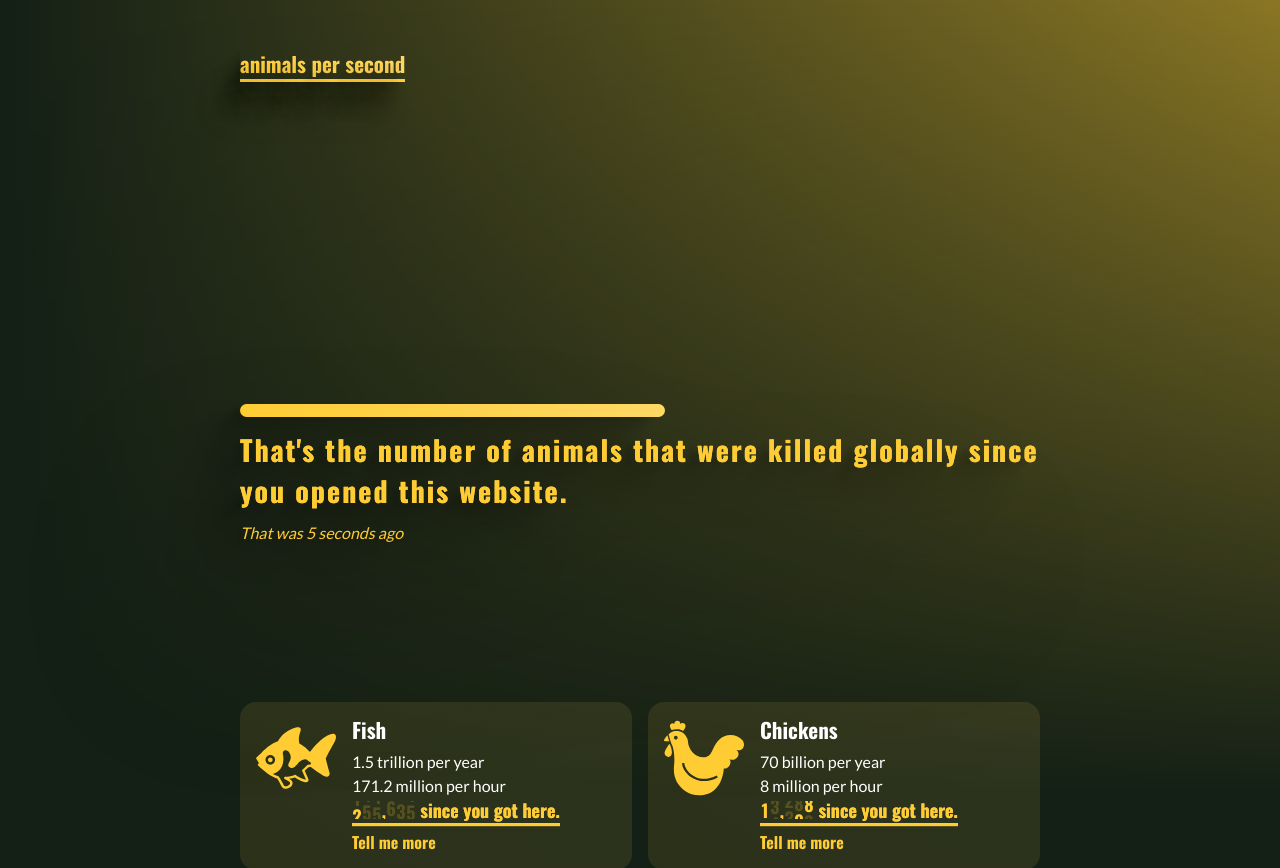
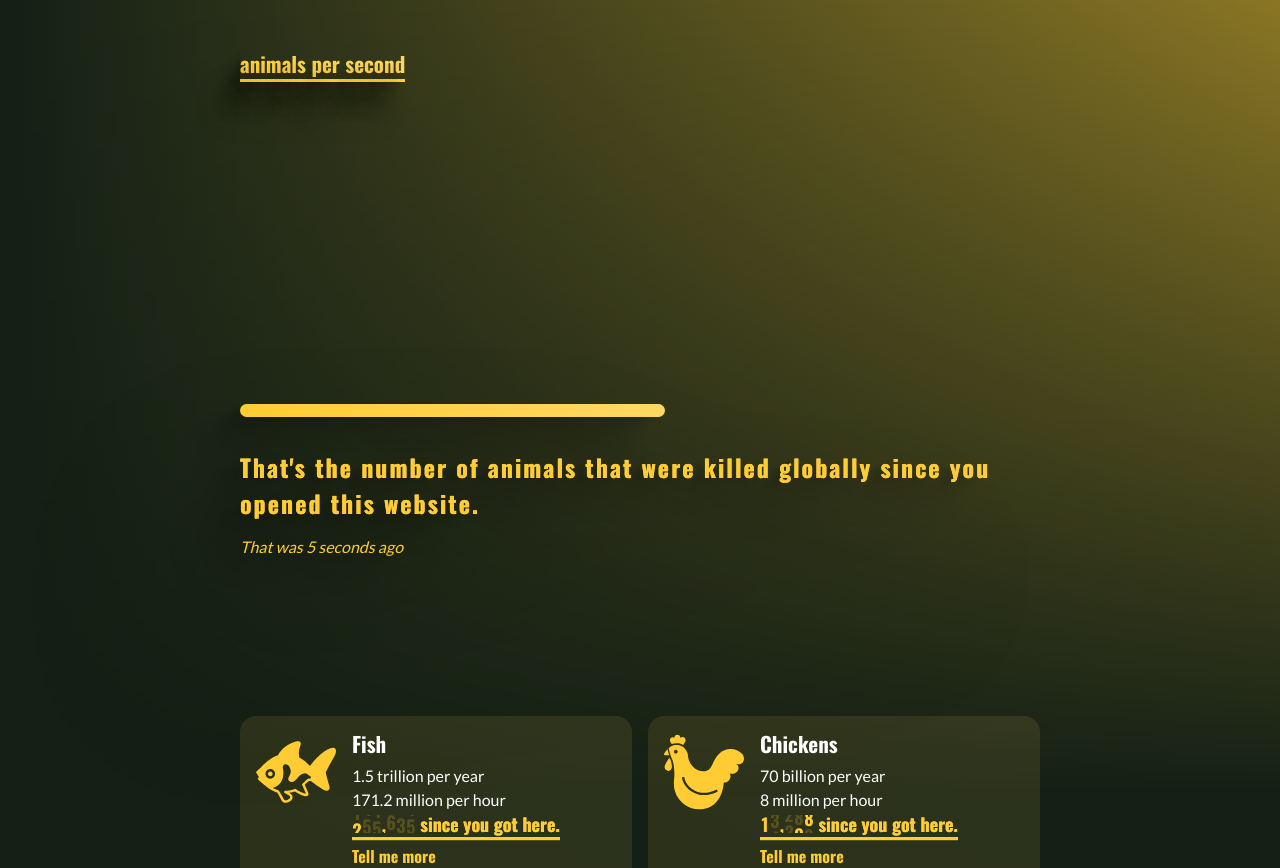
Before and after one commit to Mitcheljager/animalspersecond, a SvelteKit app: page / in a window 1280 px wide. Shown: the top 868 px of the page. Built offline with nearby package versions, Linux system fonts and the light colour scheme.

Commit message:
style: Adjust font sizes

```diff
--- a/src/routes/Header.svelte
+++ b/src/routes/Header.svelte
@@ -26,6 +26,15 @@
       drop-shadow(-2rem 25px 15px rgba($black, 0.2))
       drop-shadow(-2.5rem 40px 30px rgba($black, 0.2))
       drop-shadow(-3rem 100px 75px rgba($black, 0.3));
+
+		:global(h2) {
+			margin: 2rem 0 0;
+			font-size: clamp(21px, 5vw, 24px);
+		}
+
+		:global(p) {
+			margin: 1rem 0;
+		}
 	}
 
 	h1 {
--- a/src/routes/[slug]/+page.svelte
+++ b/src/routes/[slug]/+page.svelte
@@ -16,7 +16,7 @@
 </svelte:head>
 
 <Header number={sinceArrival.toLocaleString()}>
-	<h2>That"s the number of {name.toLowerCase()} that were killed globally since you opened this website.</h2>
+	<h2>That's the number of {name.toLowerCase()} that were killed globally since you opened this website.</h2>
 	<p><em>That was {secondsToWords($secondsSinceArrival)}</em></p>
 </Header>
 
@@ -27,7 +27,7 @@
 
 <style lang="scss">
   .description {
-    font-size: 18px;
+    font-size: clamp(18px, 3vw, 21px);
     line-height: 1.65em;
 
     :global(h3) {
```
